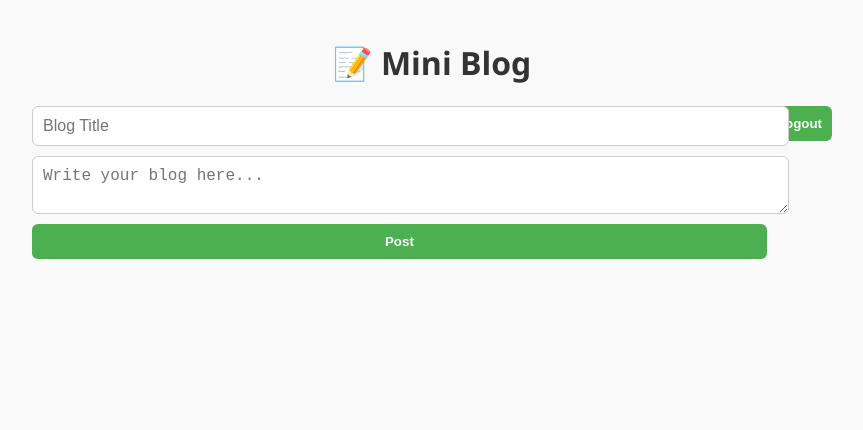
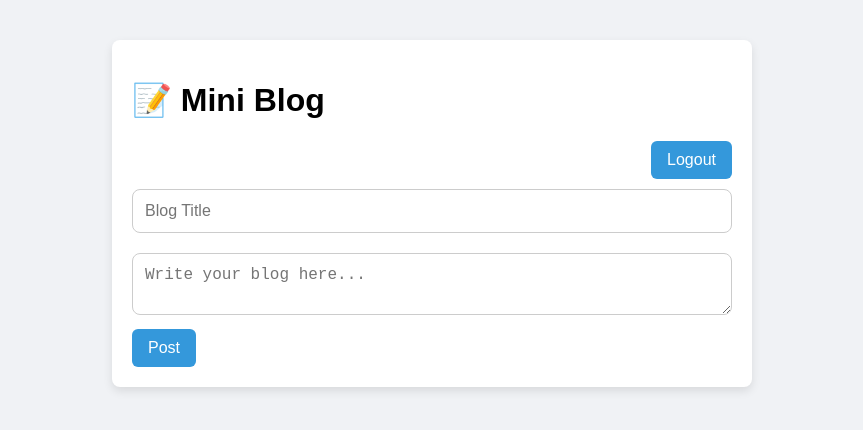
Before and after one commit to VARADMHETARRAHUL/Mini-projectWebDev, a plain HTML site: page index.html in a window 1280 px wide. Shown: the whole page, without its empty margins (208-1071 px from the left). Drawn offline with Linux system fonts and the light colour scheme; sample sign-in values are in the browser's storage.

Commit message:
Update style.css

```diff
--- a/style.css
+++ b/style.css
@@ -1,72 +1,62 @@
 body {
-    font-family: 'Segoe UI', sans-serif;
-    background: #f9f9f9;
+  font-family: Arial, sans-serif;
+  background: #f0f2f5;
   margin: 0;
   padding: 0;
 }
 
 .container {
-    max-width: 800px;
-    margin: auto;
+  width: 90%;
+  max-width: 600px;
+  margin: 40px auto;
   padding: 20px;
-  }
-
-  h1 {
-    text-align: center;
-    color: #333;
-  }
-
-  .form {
-    display: flex;
-    flex-direction: column;
-    gap: 10px;
-    margin-bottom: 20px;
+  background: white;
+  border-radius: 8px;
+  box-shadow: 0 4px 10px rgba(0, 0, 0, 0.1);
 }
 
 input, textarea {
-    padding: 10px;
+  width: 100%;
+  margin: 10px 0;
+  padding: 12px;
   font-size: 16px;
   border: 1px solid #ccc;
-    border-radius: 6px;
-    width: 100%;
+  border-radius: 8px;
+  box-sizing: border-box;
 }
 
 button {
-    padding: 10px;
-    background-color: #4CAF50;
+  padding: 10px 16px;
+  background-color: #3498db;
   color: white;
-    font-weight: bold;
   border: none;
   border-radius: 6px;
+  font-size: 16px;
   cursor: pointer;
 }
 
 button:hover {
-    background-color: #45a049;
+  background-color: #2980b9;
 }
 
 .post {
-    background-color: #fff;
-    padding: 15px;
+  border: 1px solid #ddd;
   border-radius: 6px;
-    box-shadow: 0 2px 5px rgba(0,0,0,0.1);
-    margin-bottom: 15px;
-  }
-
-  .post h2 {
-    margin-top: 0;
+  padding: 12px;
+  margin-top: 20px;
+  background: #f9f9f9;
 }
 
 .delete-btn {
   background-color: #e74c3c;
-    border: none;
-    color: white;
-    padding: 5px 10px;
   float: right;
-    border-radius: 4px;
-    cursor: pointer;
 }
 
 .delete-btn:hover {
   background-color: #c0392b;
 }
+
+
+  .delete-btn:hover {
+    background-color: #c0392b;
+  }
```
Lines whose indentation alone changed are shown as unchanged.
